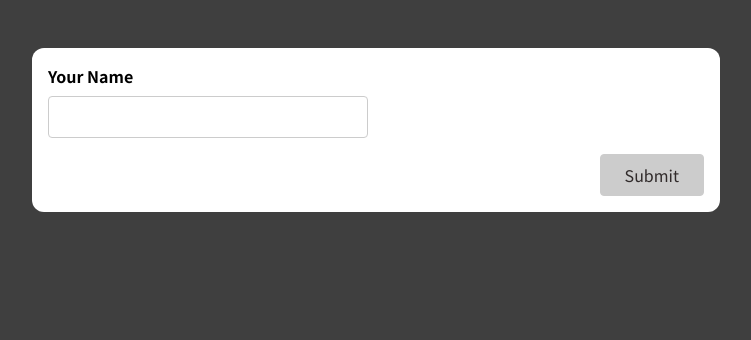
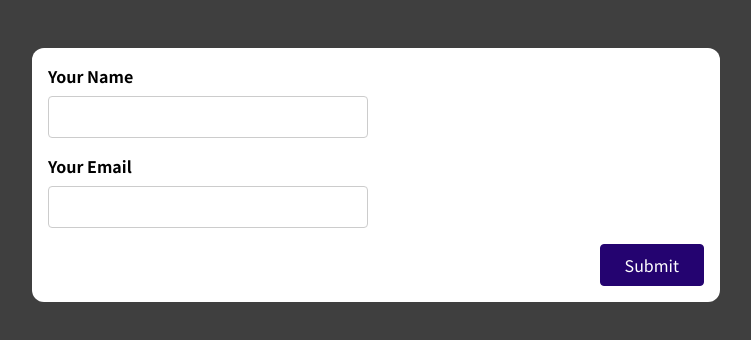
Before and after one commit to sovernut/react-custom-hooks, a React (Create React App) app in the folder basic/: page / in a window 1280 px wide. Shown: the top 340 px of the page, without its empty margins (264-1015 px from the left). Built offline with nearby package versions, Linux system fonts and the light colour scheme.

Commit message:
add email

```diff
--- a/basic/src/components/SimpleInput.js
+++ b/basic/src/components/SimpleInput.js
@@ -4,7 +4,12 @@
   const [enteredNameTouched, setenteredNameTouched] = useState(false);
   const enteredNameIsValid = enteredName.trim() !== "";
   const nameInputIsInvalid = !enteredNameIsValid && enteredNameTouched;
-  const formIsValid = enteredNameIsValid
+
+  const [enteredEmail, setenteredEmail] = useState(""); // use state you can reset value
+  const [enteredEmailTouched, setenteredEmailTouched] = useState(false);
+  const enteredEmailIsValid = enteredEmail.indexOf("@") >= 0;
+  const emailInputIsInvalid = !enteredEmailIsValid && enteredEmailTouched;
+  const formIsValid = !(nameInputIsInvalid || emailInputIsInvalid)
 
   const nameInputChangeHandler = (event) => {
     setenteredName(event.target.value);
@@ -18,6 +23,14 @@
     setenteredNameTouched(true);
   };
 
+  const emailInputChangeHandler = (event) => {
+    setenteredEmail(event.target.value);
+  };
+
+  const emailInputBlurHandler = (event) => {
+    setenteredEmailTouched(true);
+  };
+
   const formSubmissionHandler = (event) => {
     event.preventDefault();
     setenteredNameTouched(true);
@@ -26,13 +39,19 @@
     }
     console.log(enteredName);
     setenteredName(""); // here useState allow you to reset input
+    setenteredEmail("")
     setenteredNameTouched(false);
+    setenteredEmailTouched(false);
     // const enteredValue = inputRef.current.value;
     // inputRef.current.value = '' // this can reset value but not recommended!
     // console.log(enteredValue);
   };
 
   const nameInputClasses = !nameInputIsInvalid
+    ? "form-control"
+    : "form-control invalid";
+
+  const emailInputClasses = !emailInputIsInvalid
     ? "form-control"
     : "form-control invalid";
 
@@ -51,6 +70,19 @@
           <p className="error-text">Name can't be empty</p>
         )}
       </div>
+      <div className={emailInputClasses}>
+        <label htmlFor="email">Your Email</label>
+        <input
+          type="email"
+          id="email"
+          onChange={emailInputChangeHandler}
+          onBlur={emailInputBlurHandler}
+          value={enteredEmail}
+        />
+        {emailInputIsInvalid && (
+          <p className="error-text">Email must correct</p>
+        )}
+      </div>
       <div className="form-actions">
         <button disabled={!formIsValid}>Submit</button>
       </div>
```
Also changed, not shown: 1 other file (tests, documents, lock files or other folders).
